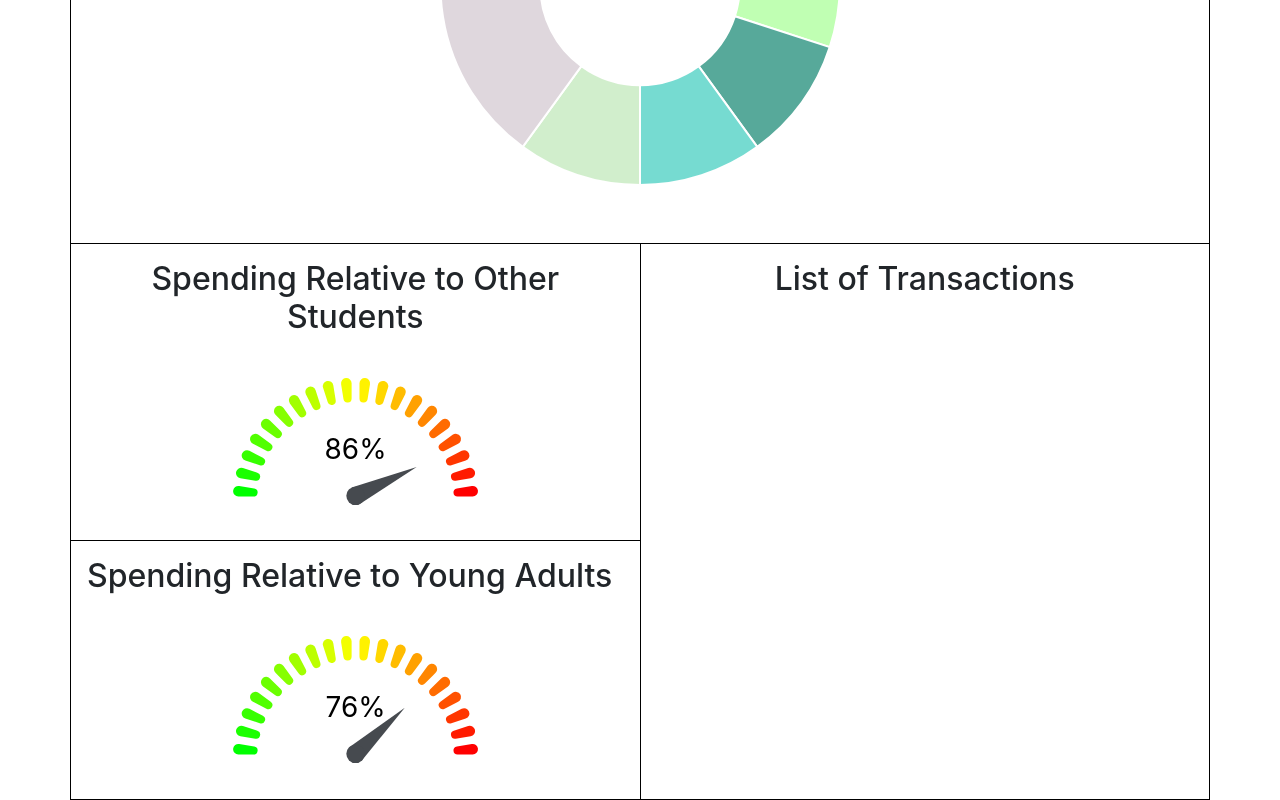
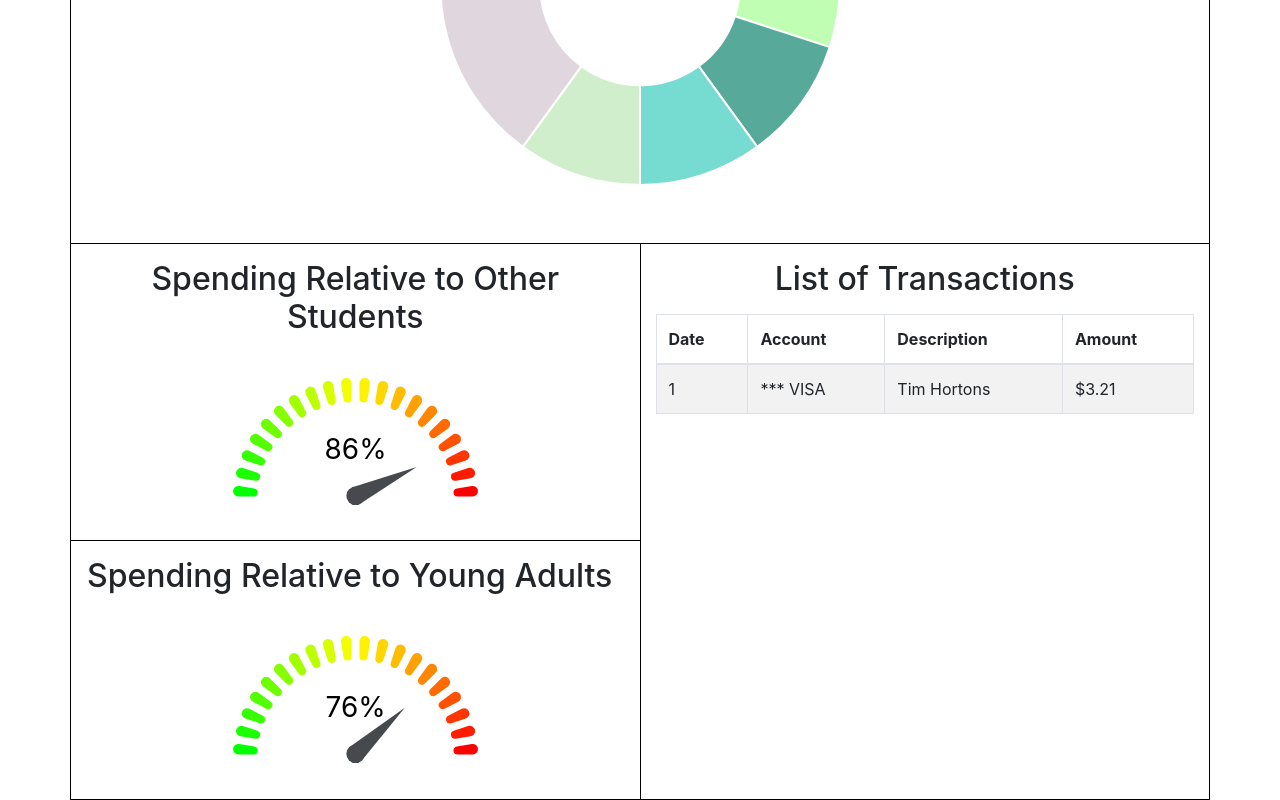
Before and after one commit to td-student-analyzer/frontend, a React (Create React App) app: page /dashboard in a window 1280 px wide. Shown: the part 596-1396 px from the top of the page. Built offline with nearby package versions, Linux system fonts and the light colour scheme.

Commit message:
Added transaction table

```diff
--- a/src/pages/Dashboard.js
+++ b/src/pages/Dashboard.js
@@ -1,6 +1,6 @@
 import React from 'react';
 import 'bootstrap/dist/css/bootstrap.min.css';
-import { Container, Jumbotron, Row, Col } from 'react-bootstrap';
+import { Container, Jumbotron, Row, Col, Table } from 'react-bootstrap';
 import { Doughnut } from 'react-chartjs-2';
 import GaugeChart from 'react-gauge-chart'
 
@@ -68,7 +68,7 @@ function TagGauge(props) {
 	if (isGaugeVisible) {
 		return (
 			<div className="gauge-container">
-        <GaugeChart id={"gauge-chart" + ++gauge_counter} textColor={'#000000'} nrOfLevels={20} percent={props.spendingRatio}/>
+				<GaugeChart id={"gauge-chart" + ++gauge_counter} textColor={'#000000'} nrOfLevels={20} percent={props.spendingRatio} />
 			</div>
 		);
 	}
@@ -103,7 +103,7 @@ export default function Dashboard() {
 			<Container className="border-a">
 				<Row className="border-b">
 					<div className="doughnut-container">
-                <Doughnut data={doughnutData} onElementsClick={elems => generateTagBreakdown(elems)}/>
+						<Doughnut data={doughnutData} onElementsClick={elems => generateTagBreakdown(elems)} />
 					</div>
 				</Row>
 				<Row>
@@ -119,10 +119,27 @@ export default function Dashboard() {
 					</Col>
 					<Col>
 						<h2 className="centered-text">List of Transactions</h2>
+						<Table striped bordered hover responsive>
+							<thead>
+								<tr>
+									<th>Date</th>
+									<th>Account</th>
+									<th>Description</th>
+									<th>Amount</th>
+								</tr>
+							</thead>
+							<tbody>
+								<tr>
+									<td>1</td>
+									<td>*** VISA</td>
+									<td>Tim Hortons</td>
+									<td>$3.21</td>
+								</tr>
+							</tbody>
+						</Table>
 					</Col>
 				</Row>
 			</Container>
-
 		</div>
 	);
 };
```
Lines whose indentation alone changed are shown as unchanged.
